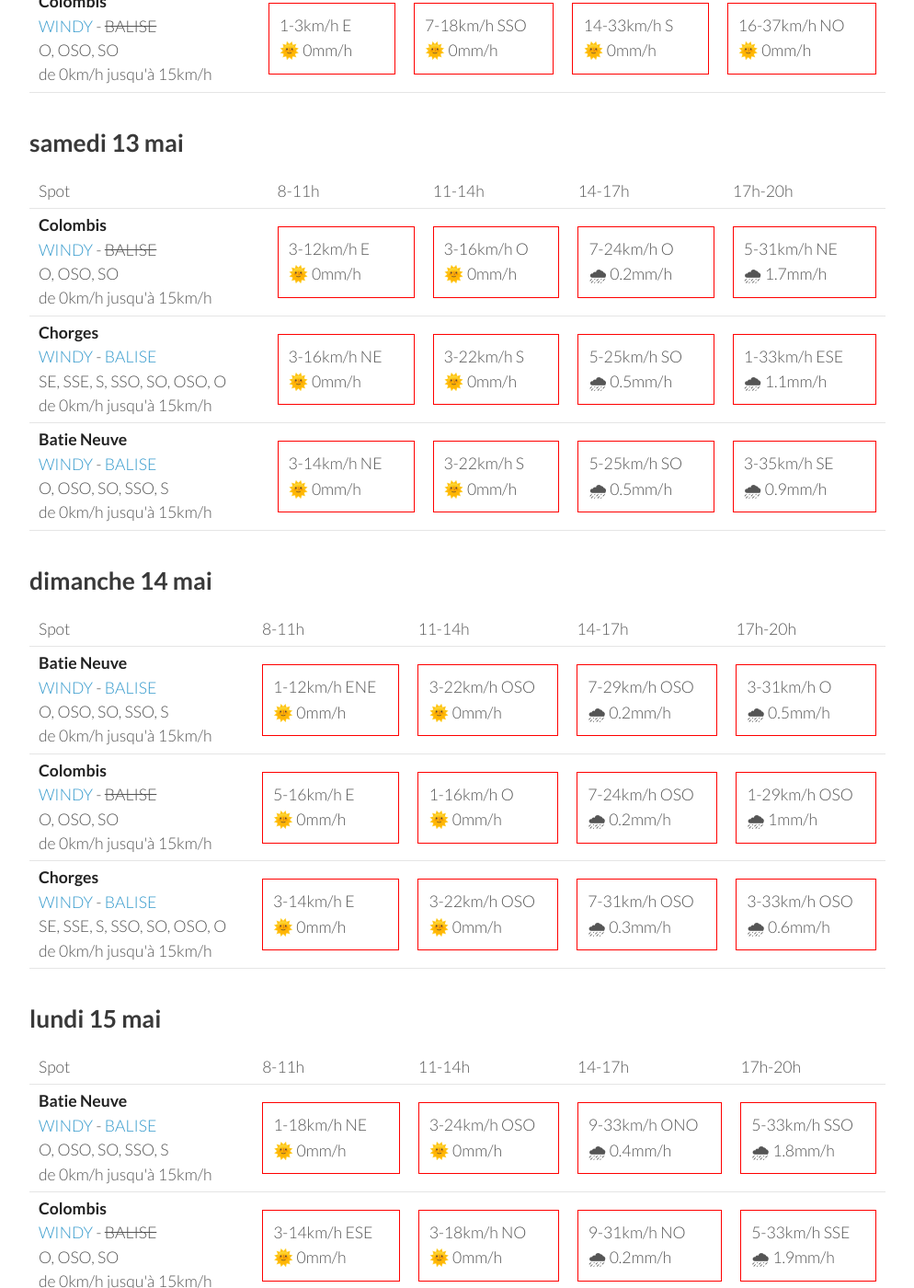
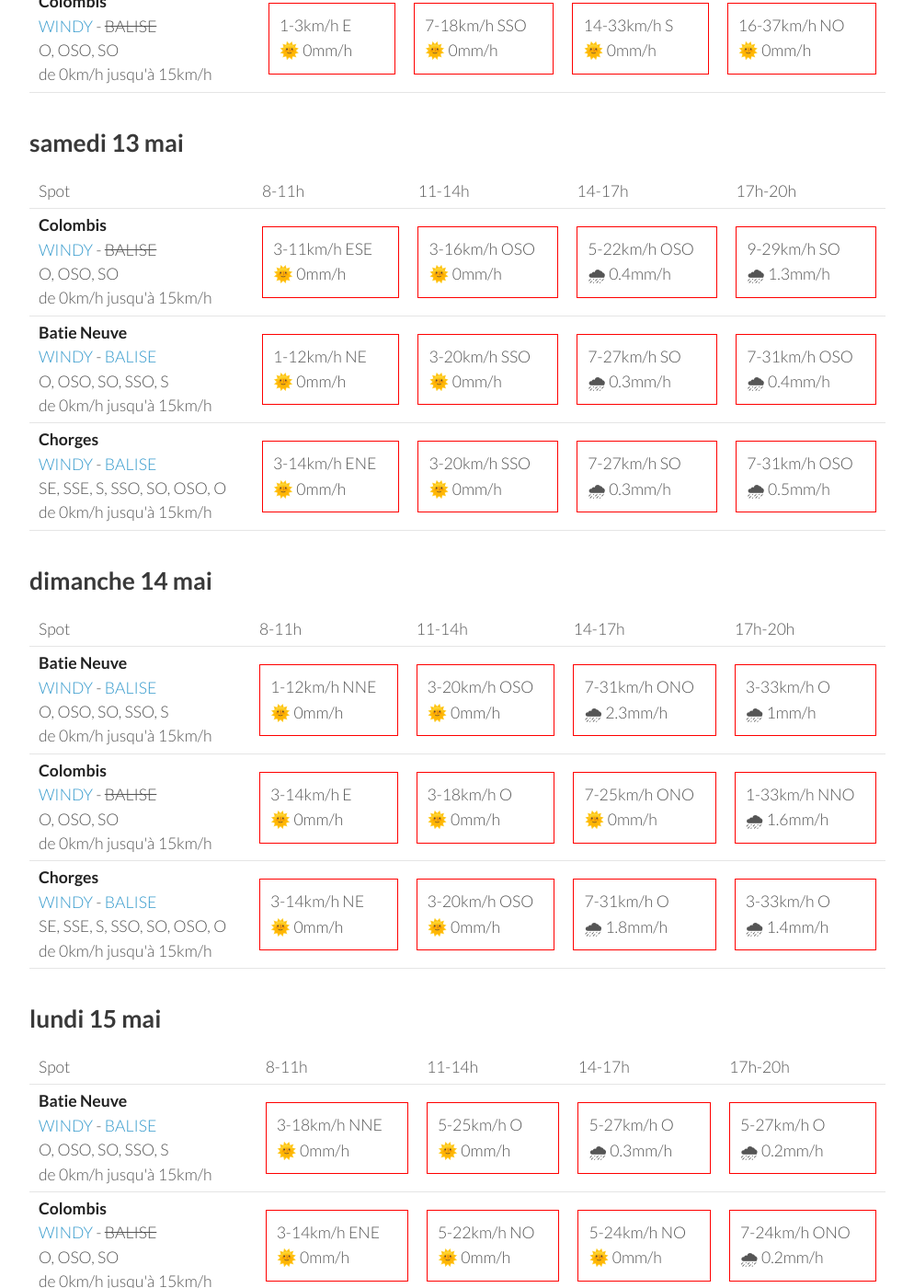
Before and after one commit to parapente-dans-le-nord/parapente-dans-le-nord.github.io, a Jekyll site: the page built from serre_poncon.markdown, in a window 1280 px wide and 1400 px high, scrolled down 1092 px. Shown: the whole window at 92% size, without its empty margins (26-1020 px from the left). Built offline with Jekyll 4.4.1, drawn with Linux system fonts in a browser that asks for light colours; some of the changed text lies outside the part shown.

Commit message:
update index.markdown

```diff
--- a/serre_poncon.markdown
+++ b/serre_poncon.markdown
@@ -116,30 +116,30 @@ page mise à jour le jeudi 11 mai 06:31
 <tr>
         <td><strong>Colombis</strong><br><a href="https://windy.com/44.494/6.216?44.559,6.262,10">WINDY</a> - <span class="no-balise"> BALISE </span><br> <span class="vent-favorable">O, OSO, SO</span><br><span class="force-vent">de 0km/h jusqu'à 15km/h</span> </td>
 
-            <td><div class="not-flyable"><p>3-12km/h E</p><p>🌞 0mm/h</p></div></td>
-            <td><div class="not-flyable"><p>3-16km/h O</p><p>🌞 0mm/h</p></div></td>
-            <td><div class="not-flyable"><p>7-24km/h O</p><p>🌧 0.2mm/h</p></div></td>
-            <td><div class="not-flyable"><p>5-31km/h NE</p><p>🌧 1.7mm/h</p></div></td>
+            <td><div class="not-flyable"><p>3-11km/h ESE</p><p>🌞 0mm/h</p></div></td>
+            <td><div class="not-flyable"><p>3-16km/h OSO</p><p>🌞 0mm/h</p></div></td>
+            <td><div class="not-flyable"><p>5-22km/h OSO</p><p>🌧 0.4mm/h</p></div></td>
+            <td><div class="not-flyable"><p>9-29km/h SO</p><p>🌧 1.3mm/h</p></div></td>
+
+
+    </tr>
+<tr>
+        <td><strong>Batie Neuve</strong><br><a href="https://windy.com/44.584/6.236?44.559,6.262,10,m:eTtagly">WINDY</a> - <span class=""><a href="https://www.openwindmap.org/PP554">BALISE</a> </span><br> <span class="vent-favorable">O, OSO, SO, SSO, S</span><br><span class="force-vent">de 0km/h jusqu'à 15km/h</span> </td>
+
+            <td><div class="not-flyable"><p>1-12km/h NE</p><p>🌞 0mm/h</p></div></td>
+            <td><div class="not-flyable"><p>3-20km/h SSO</p><p>🌞 0mm/h</p></div></td>
+            <td><div class="not-flyable"><p>7-27km/h SO</p><p>🌧 0.3mm/h</p></div></td>
+            <td><div class="not-flyable"><p>7-31km/h OSO</p><p>🌧 0.4mm/h</p></div></td>
 
 
     </tr>
 <tr>
         <td><strong>Chorges</strong><br><a href="https://windy.com/44.578/6.280?44.559,6.262,10">WINDY</a> - <span class=""><a href="https://www.openwindmap.org/PP554">BALISE</a> </span><br> <span class="vent-favorable">SE, SSE, S, SSO, SO, OSO, O</span><br><span class="force-vent">de 0km/h jusqu'à 15km/h</span> </td>
 
-            <td><div class="not-flyable"><p>3-16km/h NE</p><p>🌞 0mm/h</p></div></td>
-            <td><div class="not-flyable"><p>3-22km/h S</p><p>🌞 0mm/h</p></div></td>
-            <td><div class="not-flyable"><p>5-25km/h SO</p><p>🌧 0.5mm/h</p></div></td>
-            <td><div class="not-flyable"><p>1-33km/h ESE</p><p>🌧 1.1mm/h</p></div></td>
-
-
-    </tr>
-<tr>
-        <td><strong>Batie Neuve</strong><br><a href="https://windy.com/44.584/6.236?44.559,6.262,10,m:eTtagly">WINDY</a> - <span class=""><a href="https://www.openwindmap.org/PP554">BALISE</a> </span><br> <span class="vent-favorable">O, OSO, SO, SSO, S</span><br><span class="force-vent">de 0km/h jusqu'à 15km/h</span> </td>
-
-            <td><div class="not-flyable"><p>3-14km/h NE</p><p>🌞 0mm/h</p></div></td>
-            <td><div class="not-flyable"><p>3-22km/h S</p><p>🌞 0mm/h</p></div></td>
-            <td><div class="not-flyable"><p>5-25km/h SO</p><p>🌧 0.5mm/h</p></div></td>
-            <td><div class="not-flyable"><p>3-35km/h SE</p><p>🌧 0.9mm/h</p></div></td>
+            <td><div class="not-flyable"><p>3-14km/h ENE</p><p>🌞 0mm/h</p></div></td>
+            <td><div class="not-flyable"><p>3-20km/h SSO</p><p>🌞 0mm/h</p></div></td>
+            <td><div class="not-flyable"><p>7-27km/h SO</p><p>🌧 0.3mm/h</p></div></td>
+            <td><div class="not-flyable"><p>7-31km/h OSO</p><p>🌧 0.5mm/h</p></div></td>
 
 
     </tr>
@@ -162,30 +162,30 @@ page mise à jour le jeudi 11 mai 06:31
 <tr>
         <td><strong>Batie Neuve</strong><br><a href="https://windy.com/44.584/6.236?44.559,6.262,10,m:eTtagly">WINDY</a> - <span class=""><a href="https://www.openwindmap.org/PP554">BALISE</a> </span><br> <span class="vent-favorable">O, OSO, SO, SSO, S</span><br><span class="force-vent">de 0km/h jusqu'à 15km/h</span> </td>
 
-            <td><div class="not-flyable"><p>1-12km/h ENE</p><p>🌞 0mm/h</p></div></td>
-            <td><div class="not-flyable"><p>3-22km/h OSO</p><p>🌞 0mm/h</p></div></td>
-            <td><div class="not-flyable"><p>7-29km/h OSO</p><p>🌧 0.2mm/h</p></div></td>
-            <td><div class="not-flyable"><p>3-31km/h O</p><p>🌧 0.5mm/h</p></div></td>
+            <td><div class="not-flyable"><p>1-12km/h NNE</p><p>🌞 0mm/h</p></div></td>
+            <td><div class="not-flyable"><p>3-20km/h OSO</p><p>🌞 0mm/h</p></div></td>
+            <td><div class="not-flyable"><p>7-31km/h ONO</p><p>🌧 2.3mm/h</p></div></td>
+            <td><div class="not-flyable"><p>3-33km/h O</p><p>🌧 1mm/h</p></div></td>
 
 
     </tr>
 <tr>
         <td><strong>Colombis</strong><br><a href="https://windy.com/44.494/6.216?44.559,6.262,10">WINDY</a> - <span class="no-balise"> BALISE </span><br> <span class="vent-favorable">O, OSO, SO</span><br><span class="force-vent">de 0km/h jusqu'à 15km/h</span> </td>
 
-            <td><div class="not-flyable"><p>5-16km/h E</p><p>🌞 0mm/h</p></div></td>
-            <td><div class="not-flyable"><p>1-16km/h O</p><p>🌞 0mm/h</p></div></td>
-            <td><div class="not-flyable"><p>7-24km/h OSO</p><p>🌧 0.2mm/h</p></div></td>
-            <td><div class="not-flyable"><p>1-29km/h OSO</p><p>🌧 1mm/h</p></div></td>
+            <td><div class="not-flyable"><p>3-14km/h E</p><p>🌞 0mm/h</p></div></td>
+            <td><div class="not-flyable"><p>3-18km/h O</p><p>🌞 0mm/h</p></div></td>
+            <td><div class="not-flyable"><p>7-25km/h ONO</p><p>🌞 0mm/h</p></div></td>
+            <td><div class="not-flyable"><p>1-33km/h NNO</p><p>🌧 1.6mm/h</p></div></td>
 
 
     </tr>
 <tr>
         <td><strong>Chorges</strong><br><a href="https://windy.com/44.578/6.280?44.559,6.262,10">WINDY</a> - <span class=""><a href="https://www.openwindmap.org/PP554">BALISE</a> </span><br> <span class="vent-favorable">SE, SSE, S, SSO, SO, OSO, O</span><br><span class="force-vent">de 0km/h jusqu'à 15km/h</span> </td>
 
-            <td><div class="not-flyable"><p>3-14km/h E</p><p>🌞 0mm/h</p></div></td>
-            <td><div class="not-flyable"><p>3-22km/h OSO</p><p>🌞 0mm/h</p></div></td>
-            <td><div class="not-flyable"><p>7-31km/h OSO</p><p>🌧 0.3mm/h</p></div></td>
-            <td><div class="not-flyable"><p>3-33km/h OSO</p><p>🌧 0.6mm/h</p></div></td>
+            <td><div class="not-flyable"><p>3-14km/h NE</p><p>🌞 0mm/h</p></div></td>
+            <td><div class="not-flyable"><p>3-20km/h OSO</p><p>🌞 0mm/h</p></div></td>
+            <td><div class="not-flyable"><p>7-31km/h O</p><p>🌧 1.8mm/h</p></div></td>
+            <td><div class="not-flyable"><p>3-33km/h O</p><p>🌧 1.4mm/h</p></div></td>
 
 
     </tr>
@@ -208,30 +208,30 @@ page mise à jour le jeudi 11 mai 06:31
 <tr>
         <td><strong>Batie Neuve</strong><br><a href="https://windy.com/44.584/6.236?44.559,6.262,10,m:eTtagly">WINDY</a> - <span class=""><a href="https://www.openwindmap.org/PP554">BALISE</a> </span><br> <span class="vent-favorable">O, OSO, SO, SSO, S</span><br><span class="force-vent">de 0km/h jusqu'à 15km/h</span> </td>
 
-            <td><div class="not-flyable"><p>1-18km/h NE</p><p>🌞 0mm/h</p></div></td>
-            <td><div class="not-flyable"><p>3-24km/h OSO</p><p>🌞 0mm/h</p></div></td>
-            <td><div class="not-flyable"><p>9-33km/h ONO</p><p>🌧 0.4mm/h</p></div></td>
-            <td><div class="not-flyable"><p>5-33km/h SSO</p><p>🌧 1.8mm/h</p></div></td>
+            <td><div class="not-flyable"><p>3-18km/h NNE</p><p>🌞 0mm/h</p></div></td>
+            <td><div class="not-flyable"><p>5-25km/h O</p><p>🌞 0mm/h</p></div></td>
+            <td><div class="not-flyable"><p>5-27km/h O</p><p>🌧 0.3mm/h</p></div></td>
+            <td><div class="not-flyable"><p>5-27km/h O</p><p>🌧 0.2mm/h</p></div></td>
 
 
     </tr>
 <tr>
         <td><strong>Colombis</strong><br><a href="https://windy.com/44.494/6.216?44.559,6.262,10">WINDY</a> - <span class="no-balise"> BALISE </span><br> <span class="vent-favorable">O, OSO, SO</span><br><span class="force-vent">de 0km/h jusqu'à 15km/h</span> </td>
 
-            <td><div class="not-flyable"><p>3-14km/h ESE</p><p>🌞 0mm/h</p></div></td>
-            <td><div class="not-flyable"><p>3-18km/h NO</p><p>🌞 0mm/h</p></div></td>
-            <td><div class="not-flyable"><p>9-31km/h NO</p><p>🌧 0.2mm/h</p></div></td>
-            <td><div class="not-flyable"><p>5-33km/h SSE</p><p>🌧 1.9mm/h</p></div></td>
+            <td><div class="not-flyable"><p>3-14km/h ENE</p><p>🌞 0mm/h</p></div></td>
+            <td><div class="not-flyable"><p>5-22km/h NO</p><p>🌞 0mm/h</p></div></td>
+            <td><div class="not-flyable"><p>5-24km/h NO</p><p>🌞 0mm/h</p></div></td>
+            <td><div class="not-flyable"><p>7-24km/h ONO</p><p>🌧 0.2mm/h</p></div></td>
 
 
     </tr>
 <tr>
         <td><strong>Chorges</strong><br><a href="https://windy.com/44.578/6.280?44.559,6.262,10">WINDY</a> - <span class=""><a href="https://www.openwindmap.org/PP554">BALISE</a> </span><br> <span class="vent-favorable">SE, SSE, S, SSO, SO, OSO, O</span><br><span class="force-vent">de 0km/h jusqu'à 15km/h</span> </td>
 
-            <td><div class="not-flyable"><p>3-20km/h ENE</p><p>🌞 0mm/h</p></div></td>
-            <td><div class="not-flyable"><p>1-24km/h OSO</p><p>🌞 0mm/h</p></div></td>
-            <td><div class="not-flyable"><p>7-33km/h O</p><p>🌧 0.3mm/h</p></div></td>
-            <td><div class="not-flyable"><p>5-31km/h SSO</p><p>🌧 2.3mm/h</p></div></td>
+            <td><div class="not-flyable"><p>5-20km/h NE</p><p>🌞 0mm/h</p></div></td>
+            <td><div class="not-flyable"><p>3-25km/h O</p><p>🌞 0mm/h</p></div></td>
+            <td><div class="not-flyable"><p>5-25km/h O</p><p>🌧 0.4mm/h</p></div></td>
+            <td><div class="not-flyable"><p>7-27km/h OSO</p><p>🌧 0.2mm/h</p></div></td>
 
 
     </tr>
@@ -239,3 +239,49 @@ page mise à jour le jeudi 11 mai 06:31
 </tbody>
 </table>
 {:/}
+## mardi 16 mai
+
+{::nomarkdown}
+<table>
+  <tbody>
+    <tr>
+      <td>Spot</td>
+      <td>8-11h</td>
+      <td>11-14h</td>
+      <td>14-17h</td>
+      <td>17h-20h</td>
+    </tr>
+<tr>
+        <td><strong>Batie Neuve</strong><br><a href="https://windy.com/44.584/6.236?44.559,6.262,10,m:eTtagly">WINDY</a> - <span class=""><a href="https://www.openwindmap.org/PP554">BALISE</a> </span><br> <span class="vent-favorable">O, OSO, SO, SSO, S</span><br><span class="force-vent">de 0km/h jusqu'à 15km/h</span> </td>
+
+            <td><div class="not-flyable"><p>3-16km/h N</p><p>🌞 0mm/h</p></div></td>
+            <td><div class="not-flyable"><p>3-24km/h ONO</p><p>🌞 0mm/h</p></div></td>
+            <td><div class="not-flyable"><p>5-37km/h N</p><p>🌧 0.7mm/h</p></div></td>
+            <td><div class="not-flyable"><p>7-33km/h NO</p><p>🌧 0.7mm/h</p></div></td>
+
+
+    </tr>
+<tr>
+        <td><strong>Colombis</strong><br><a href="https://windy.com/44.494/6.216?44.559,6.262,10">WINDY</a> - <span class="no-balise"> BALISE </span><br> <span class="vent-favorable">O, OSO, SO</span><br><span class="force-vent">de 0km/h jusqu'à 15km/h</span> </td>
+
+            <td><div class="not-flyable"><p>3-14km/h E</p><p>🌞 0mm/h</p></div></td>
+            <td><div class="not-flyable"><p>5-20km/h NO</p><p>🌞 0mm/h</p></div></td>
+            <td><div class="not-flyable"><p>7-38km/h N</p><p>🌧 1.4mm/h</p></div></td>
+            <td><div class="not-flyable"><p>9-31km/h ONO</p><p>🌧 1.6mm/h</p></div></td>
+
+
+    </tr>
+<tr>
+        <td><strong>Chorges</strong><br><a href="https://windy.com/44.578/6.280?44.559,6.262,10">WINDY</a> - <span class=""><a href="https://www.openwindmap.org/PP554">BALISE</a> </span><br> <span class="vent-favorable">SE, SSE, S, SSO, SO, OSO, O</span><br><span class="force-vent">de 0km/h jusqu'à 15km/h</span> </td>
+
+            <td><div class="not-flyable"><p>3-20km/h NE</p><p>🌞 0mm/h</p></div></td>
+            <td><div class="not-flyable"><p>1-24km/h ONO</p><p>🌞 0mm/h</p></div></td>
+            <td><div class="not-flyable"><p>5-35km/h NNE</p><p>🌧 1.2mm/h</p></div></td>
+            <td><div class="not-flyable"><p>5-33km/h NO</p><p>🌧 0.8mm/h</p></div></td>
+
+
+    </tr>
+
+</tbody>
+</table>
+{:/}
```
Also changed, not shown: other parts of serre_poncon.markdown (+1 -1 lines).
